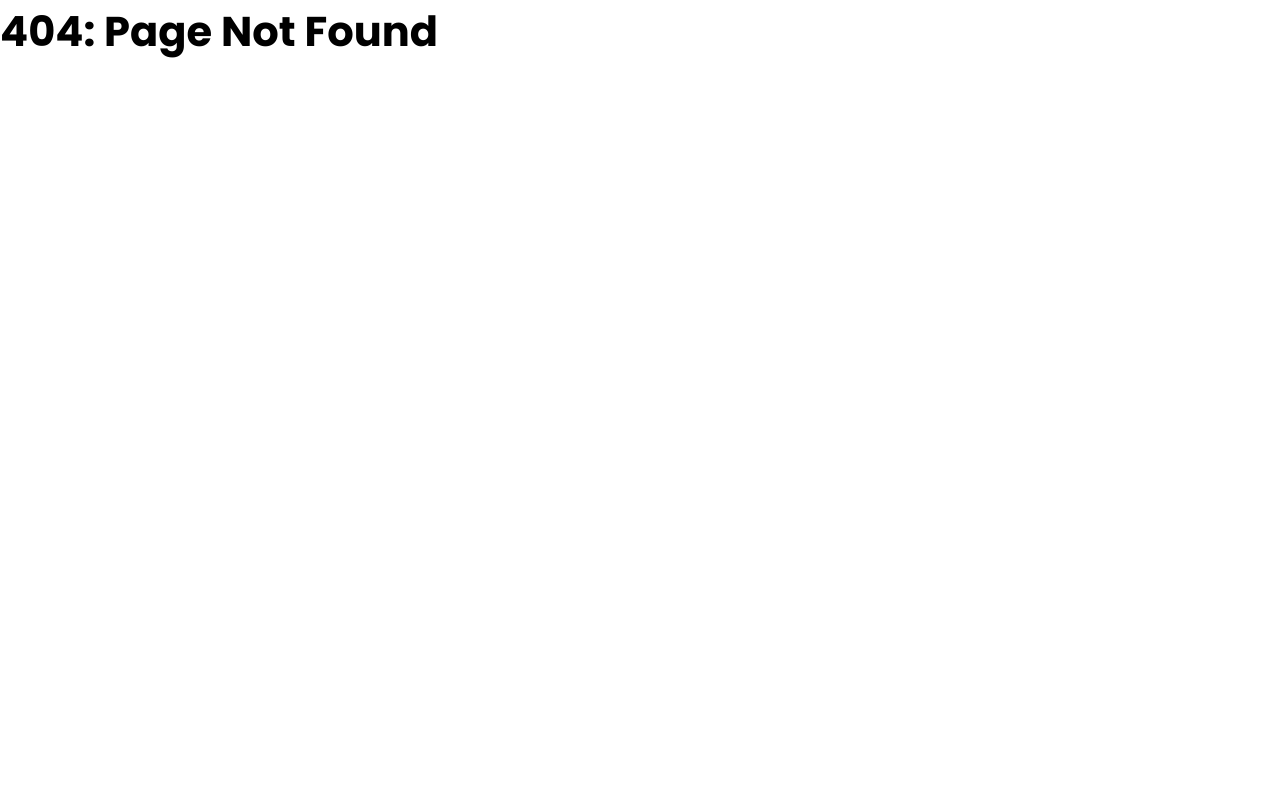
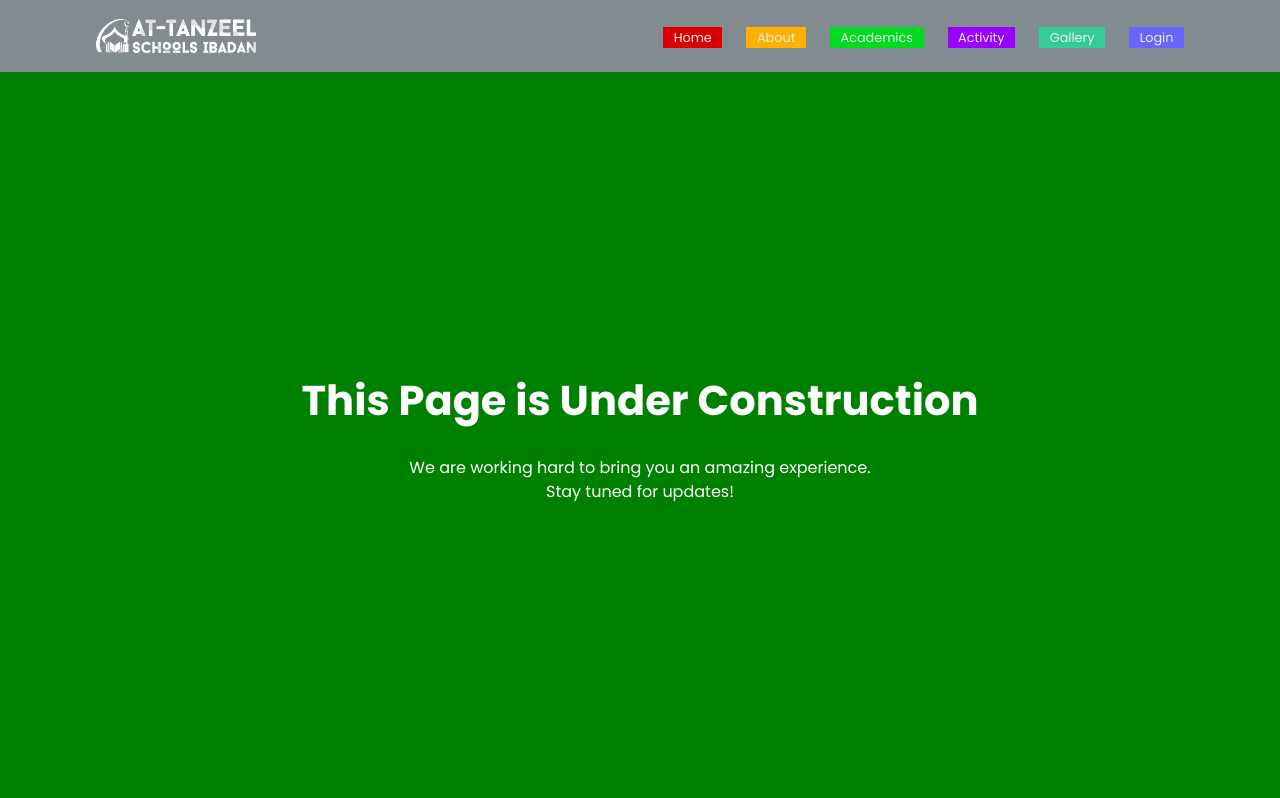
Before and after one commit to mojeed-painless/attanzeel-website__client, a React (Vite) app: page /gallery in a window 1280 px wide. Before the commit this address had no page. Shown: the top 798 px of the page. Built offline with nearby package versions, Linux system fonts and the light colour scheme.

Commit message:
Added new pages. Academics & Gallery

```diff
--- a/src/App.jsx
+++ b/src/App.jsx
@@ -6,16 +6,13 @@ import ScrollToTop from './components/ScrollToTop.jsx';
 import MainLayout from './pages/MainLayout';
 import Home from './pages/Home';
 import About from './pages/About';
+import Academics from './pages/Academics';
 import Activity from './pages/Activity';
-// import StudentLogin from './pages/StudentLogin';
-// import NewStudentLogin from './pages/NewStudentLogin';
-// import StaffLogin from './pages/StaffLogin';
+import Gallery from './pages/Gallery';
 import BasicSection from './pages/BasicSection';
 import CollegeSection from './pages/CollegeSection';
 import BoardingSection from './pages/BoardingSection';
 import EnquiryForm from './pages/EnquiryForm';
-// import StudentDashboard from './pages/StudentDashboard';
-// import StaffWorkflow from './pages/StaffWorkflow';
 import RoleBaseDashboard from './components/RoleBaseDashboard';
 import NotFound from './pages/NotFound';
 
@@ -35,10 +32,9 @@ function App() {
         <Route element={<MainLayout handleRoleSet={handleRoleSet}/>}>
           <Route index element={<Home />} />
           <Route path='/about' element={<About />} />
+          <Route path='/academics' element={<Academics />} />
           <Route path='/activity' element={<Activity />} />
-          {/* <Route path='/login' element={<StudentLogin />} /> */}
-          {/* <Route path='/new-student-login' element={<NewStudentLogin />} /> */}
-          {/* <Route path='/staff-login' element={<StaffLogin />} /> */}
+          <Route path='/gallery' element={<Gallery />} />
           <Route path='/basic' element={<BasicSection />} />
           <Route path='/college' element={<CollegeSection />} />
           <Route path='/boarding' element={<BoardingSection />} />
--- a/src/data.js
+++ b/src/data.js
@@ -1,7 +1,10 @@
 import { FaGooglePlusG, FaWhatsapp, FaFacebook, FaInstagram } from "react-icons/fa";
-import { IoHome, IoLogIn } from "react-icons/io5";
+import { IoHome } from "react-icons/io5";
 import { FaBookOpenReader } from "react-icons/fa6";
-import { MdOutlineAttractions } from "react-icons/md";
+import { BiSolidParty } from "react-icons/bi";
+import { HiMiniAcademicCap } from "react-icons/hi2";
+import { RiGalleryFill } from "react-icons/ri";
+import { RiDoorOpenFill } from "react-icons/ri";
 import { FaGoogleScholar, FaBuildingColumns, FaSchoolFlag } from "react-icons/fa6";
 import stat1 from './assets/images/stats1.png';
 import stat2 from './assets/images/stats2.png';
@@ -64,8 +67,10 @@ export const headerInfo = [
 export const links = [
     {id: 1, icon: IoHome, path: '/', name: 'Home'},
     {id: 2, icon: FaBookOpenReader, path: '/about', name: 'About'},
-    {id: 3, icon: MdOutlineAttractions, path: '/activity', name: 'Activity'},
-    {id: 4, icon: IoLogIn, name: 'Login',
+    {id: 5, icon: HiMiniAcademicCap, path: '/academics', name: 'Academics'},
+    {id: 3, icon: BiSolidParty, path: '/activity', name: 'Activity'},
+    {id: 6, icon: RiGalleryFill, path: '/gallery', name: 'Gallery'},
+    {id: 4, icon: RiDoorOpenFill, name: 'Login',
         subLinks: [
             {id: 1, path: '/portal', name: 'Existing Student'},
             // {id: 2, path: '/new-student-login', name: 'New Student'},
--- a/src/index.css
+++ b/src/index.css
@@ -131,12 +131,13 @@ h4 {
 }
 
 .main-nav__links > li a{
-    color: white;
+    color: var(--color_lightgrey2);
     padding: 0.05rem 0.6rem;
     font-size: 0.8rem;
     background: var(--color_danger);
     border: 1px solid transparent;
     transition: all 400ms ease;
+    display: inline-block;
 }
 
 .main-nav__links > li a:hover{
@@ -155,6 +156,20 @@ h4 {
     background: var(--color_success);
 }
 .main-nav__links > li:nth-child(3) a:hover{
+    background: transparent;
+}
+
+.main-nav__links > li:nth-child(4) a{
+    background: #9900FF;
+}
+.main-nav__links > li:nth-child(4) a:hover{
+    background: transparent;
+}
+
+.main-nav__links > li:nth-child(5) a{
+    background: #33CC99;
+}
+.main-nav__links > li:nth-child(5) a:hover{
     background: transparent;
 }
 
--- /dev/null
+++ b/src/pages/Academics.jsx
@@ -0,0 +1,7 @@
+import ConstructionPage from '../components/ConstructionPage';
+
+export default function Academics() {
+    return (
+        <ConstructionPage />
+    )
+}
--- a/src/pages/CollegeSection.jsx
+++ b/src/pages/CollegeSection.jsx
@@ -8,7 +8,7 @@ export default function CollegeSection() {
         <CategoryArticle
             category='jss'
             className='jss__left'
-            header="Enouraging the Growth of Unique Talents and Skills (J S S 1 - 3)"
+            header="Enouraging the Growth of Unique Talents and Skills (Junior Secondary School 1 - 3)"
             mainImage={prebasicImage6}
         >
             <p>Within our junior secondary section, we are committed to fostering a supportive environment that allows students to develop their unique talents and skills, preparing them for a diverse range of future endeavors.</p>
@@ -17,7 +17,7 @@ export default function CollegeSection() {
         <CategoryArticle
             category='ss'
             className='ss__left'
-            header="Nurturing Passions for Success Ahead (S S 1 - 3)"
+            header="Nurturing Passions for Success Ahead (Senior Secondary School 1 - 3)"
             mainImage={prebasicImage7}
         >
             <p>We Empower our senior secondary students to cultivate their unique passions and aptitudes which equips them with the tools needed to navigate higher education and embrace the diverse possibilities that await them.</p>
--- /dev/null
+++ b/src/pages/Gallery.jsx
@@ -0,0 +1,7 @@
+import ConstructionPage from '../components/ConstructionPage';
+
+export default function Gallery() {
+    return (
+        <ConstructionPage />
+    )
+}
```
